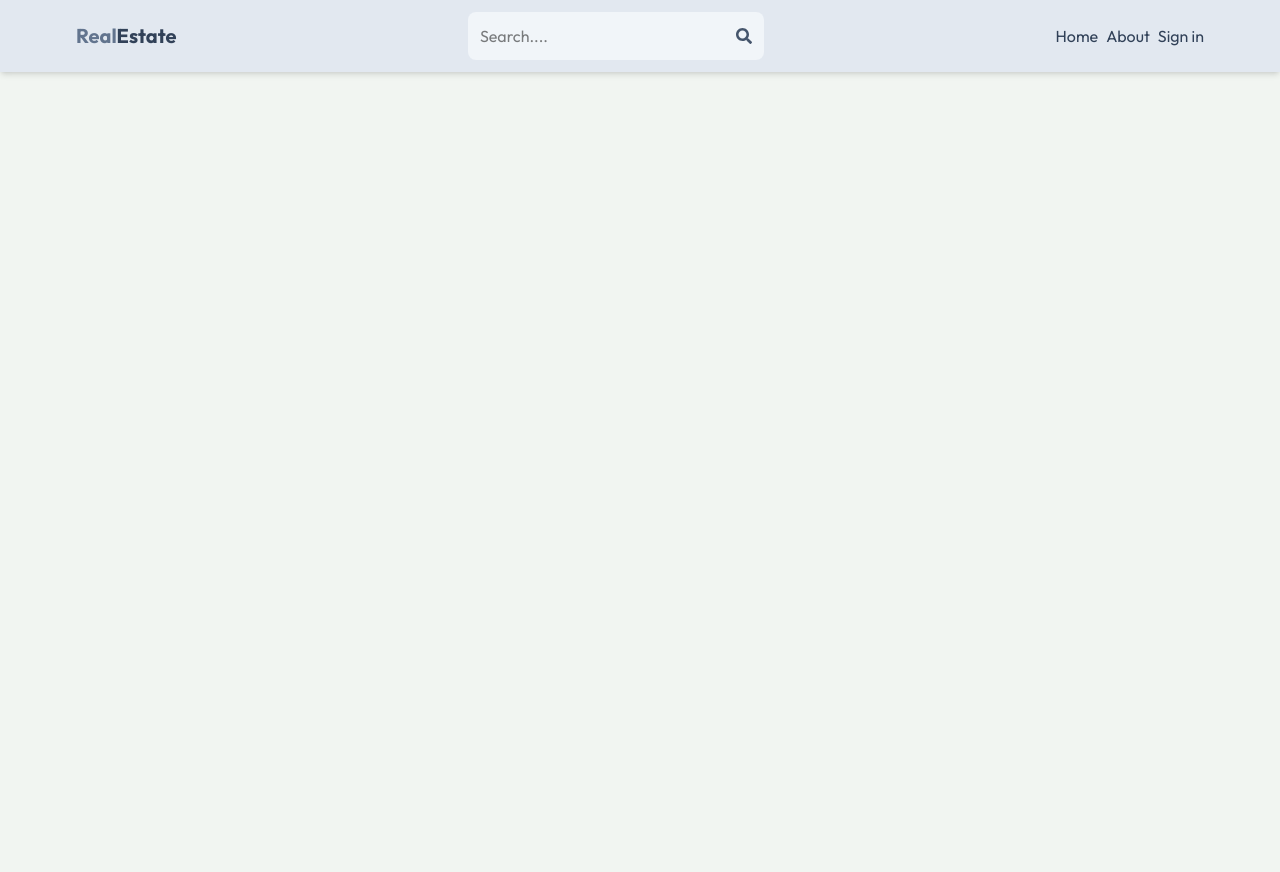
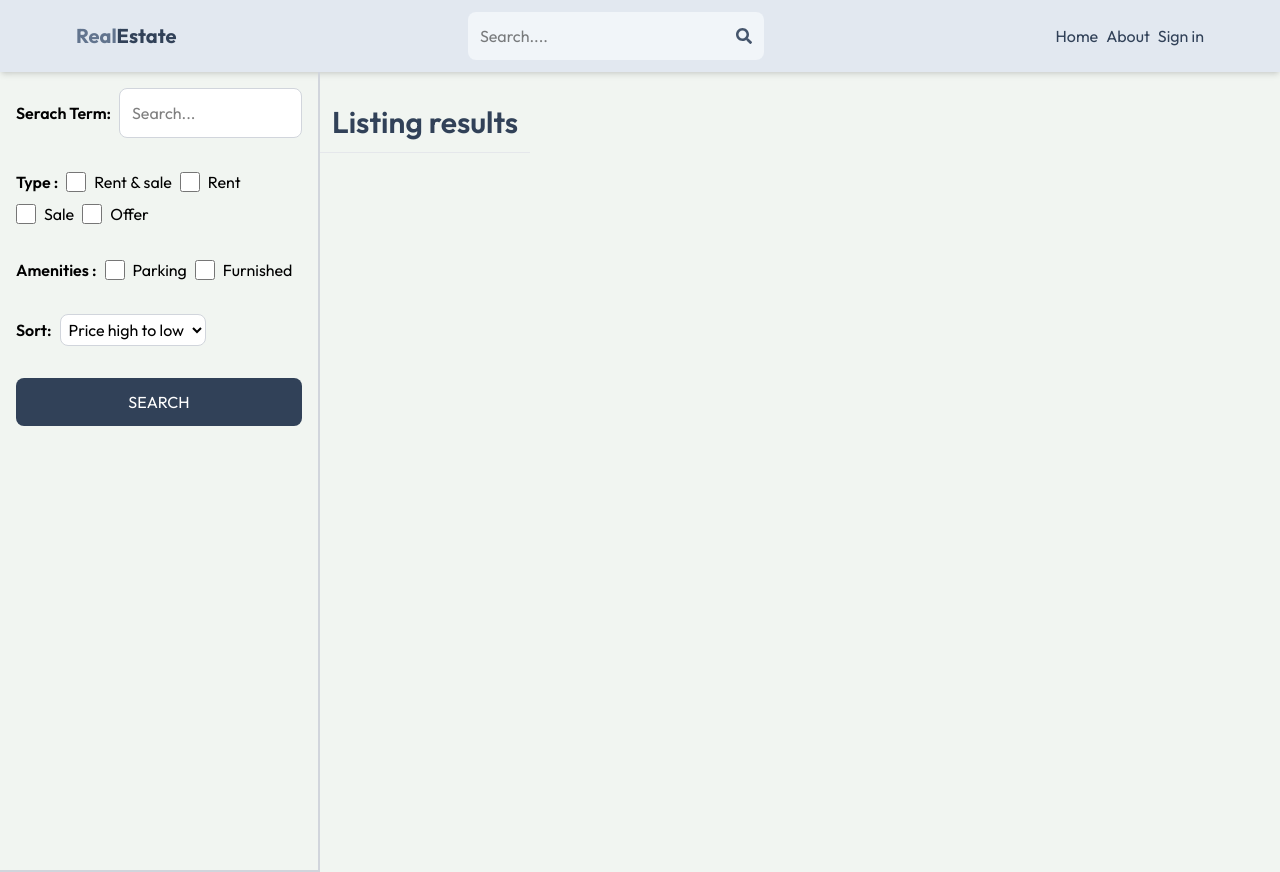
Before and after one commit to Talibhussainkhan/realEstate, a React (Vite) app in the folder client/: page /search in a window 1280 px wide. Before the commit the page ends 800 px from the top, so only its background shows below. Built offline with nearby package versions, Linux system fonts and the light colour scheme; no server answers.

Commit message:
create search page UI

```diff
--- a/client/src/App.jsx
+++ b/client/src/App.jsx
@@ -10,6 +10,7 @@
 import CreateListing from './pages/CreateListing'
 import UpdateListing from './pages/UpdateListing'
 import Lisitng from './pages/Lisitng'
+import SearchPage from './pages/SearchPage'
 
 const App = () => {
 
@@ -21,6 +22,7 @@
      <Route path='/sign-in' element={<SignIn />} />
      <Route path='/sign-up' element={<SignUp />} />
      <Route path='/about' element={<About />} />
+     <Route path='/search' element={<SearchPage />} />
      <Route path='/listing/:id' element={<Lisitng />} />
      <Route element={<PrivateRoute />}>
      <Route path='/profile' element={<Profile />} />
--- /dev/null
+++ b/client/src/pages/SearchPage.jsx
@@ -0,0 +1,73 @@
+import React from "react";
+
+const SearchPage = () => {
+  return (
+    <div className="flex flex-col md:flex-row">
+      <div className="p-4 w-full md:max-w-xs border-b-2 border-gray-300 md:border-r-2 md:min-h-screen">
+        <form className="flex flex-col gap-8">
+          <div className="flex items-center gap-2">
+            <label className="whitespace-nowrap font-semibold">Serach Term:</label>
+            <input
+              type="text"
+              id="searchTerm"
+              placeholder="Search..."
+              className="input w-full"
+            />
+          </div>
+          <div className="flex gap-2 flex-wrap items-center">
+            <label className="font-semibold">Type : </label>
+            <div className="flex gap-2">
+              <input className="w-5" type="checkbox" id="all" />
+              <span>Rent & sale</span>
+            </div>
+            <div className="flex gap-2">
+              <input className="w-5" type="checkbox" id="rent" />
+              <span>Rent</span>
+            </div>
+            <div className="flex gap-2">
+              <input className="w-5" type="checkbox" id="sale" />
+              <span>Sale</span>
+            </div>
+            <div className="flex gap-2">
+              <input className="w-5" type="checkbox" id="offer" />
+              <span>Offer</span>
+            </div>
+          </div>
+          <div className="flex gap-2 flex-wrap items-center">
+            <label className="font-semibold">Amenities : </label>
+            <div className="flex gap-2">
+              <input className="w-5" type="checkbox" id="parking" />
+              <span>Parking</span>
+            </div>
+            <div className="flex gap-2">
+              <input className="w-5" type="checkbox" id="furnished" />
+              <span>Furnished</span>
+            </div>
+          </div>
+
+          <div className="flex items-center gap-2">
+            <label className="font-semibold">Sort:</label>
+            <select
+              id="sort_order"
+              className="bg-white p-1 outline-none border border-gray-300 rounded-lg"
+            >
+              <option value="">Price high to low</option>
+              <option value="">Price low to high</option>
+              <option value="">Latest</option>
+              <option value="">Oldest</option>
+            </select>
+          </div>
+          <button className="bg-slate-700 text-white p-3 rounded-lg uppercase hover:opacity-95">
+            Search
+          </button>
+        </form>
+      </div>
+
+      <div className="">
+        <h1 className="text-3xl font-semibold border-b border-gray-200 p-3 text-slate-700 mt-5">Listing results</h1>
+      </div>
+    </div>
+  );
+};
+
+export default SearchPage;
```
